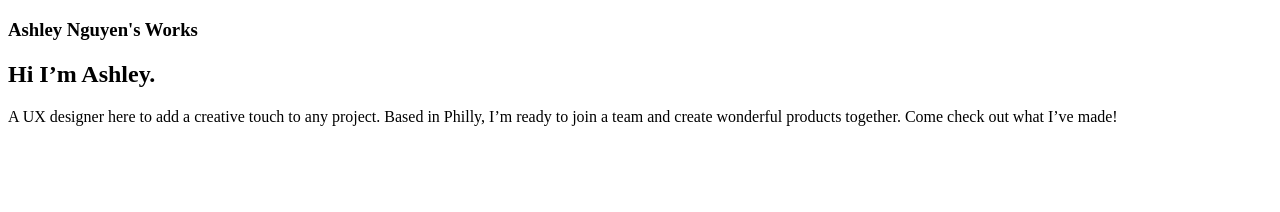
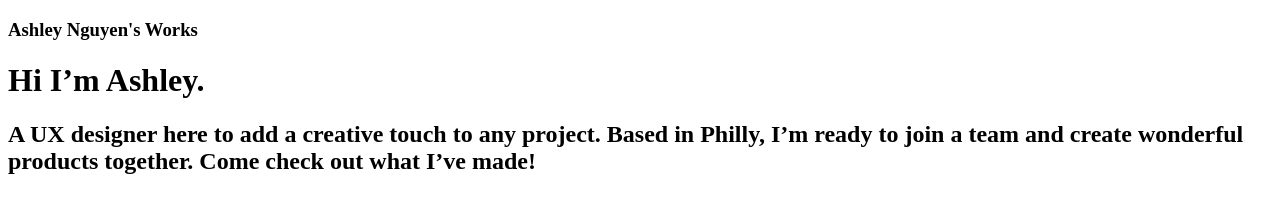
Before and after one commit to Ashleyn943/idm221-an943, a plain HTML site: page Index.html in a window 1280 px wide. Drawn offline with Linux system fonts and the light colour scheme.

Commit message:
change heading size

```diff
--- a/Index.html
+++ b/Index.html
@@ -7,7 +7,7 @@
 </head>
 <h3> Ashley Nguyen's Works</h3>
 <body>
-    <h2>Hi I’m Ashley.</h2>
-    <p>A UX designer here to add a creative touch to any project. Based in Philly, I’m ready to join a team and create wonderful products together. Come check out what I’ve made!</p>
+    <h1>Hi I’m Ashley.</h1>
+    <h2>A UX designer here to add a creative touch to any project. Based in Philly, I’m ready to join a team and create wonderful products together. Come check out what I’ve made!</h2>
 </body>
 </html>
```
